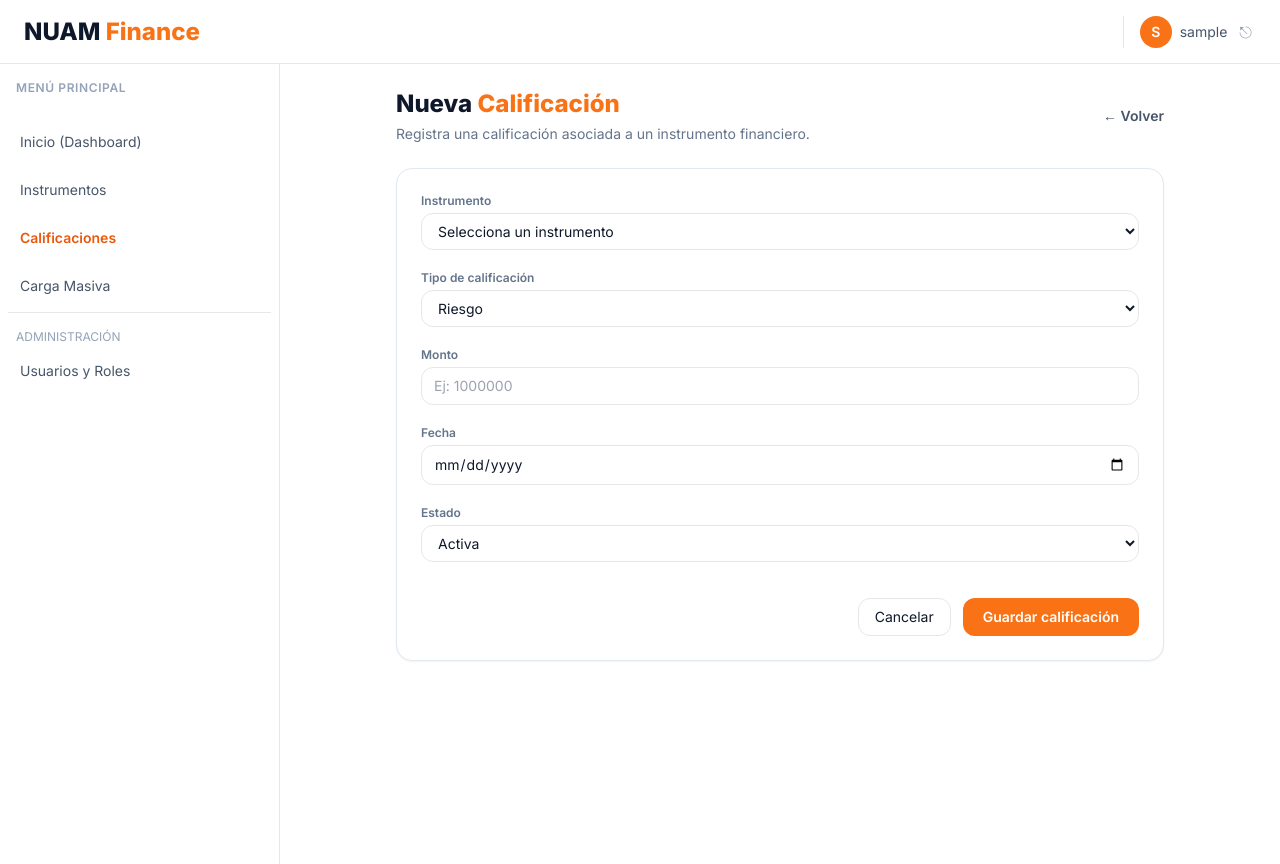
After one commit to Fran-Akron/nuam-project, a Django app: page /calificaciones/nueva/ in a window 1280 px wide. The commit adds this page. Run offline with Django 5.2, Linux system fonts and the light colour scheme; the visitor is signed in with stand-in values (Sample User, id 1); data that the repository does not hold is empty; some libraries are stand-ins or nearby versions.

Commit message:
calificaciones casi listas

```diff
--- /dev/null
+++ b/nuapp/templates/nuapp/calificacion_form.html
@@ -0,0 +1,108 @@
+{% extends "nuapp/base.html" %}
+{% block content %}
+
+<div class="max-w-3xl mx-auto">
+
+  <!-- HEADER -->
+  <div class="flex items-center justify-between mb-6">
+    <div>
+      <h1 class="text-2xl font-extrabold text-slate-900">
+        Nueva <span class="text-orange-500">Calificación</span>
+      </h1>
+      <p class="text-sm text-slate-500 mt-1">
+        Registra una calificación asociada a un instrumento financiero.
+      </p>
+    </div>
+
+    <a href="{% url 'calificaciones' %}"
+       class="text-sm font-semibold text-slate-600 hover:text-slate-900">
+      ← Volver
+    </a>
+  </div>
+
+  <!-- FORM -->
+  <div class="bg-white border border-slate-200 rounded-2xl shadow-sm p-6">
+
+    <form method="post" class="grid grid-cols-1 gap-5">
+      {% csrf_token %}
+
+      <!-- Instrumento -->
+      <div>
+        <label class="block text-xs font-semibold text-slate-500 mb-1">
+          Instrumento
+        </label>
+        <select name="instrumento" required
+          class="w-full rounded-xl border px-3 py-2 text-sm bg-white">
+          <option value="">Selecciona un instrumento</option>
+          {% for instrumento in instrumentos %}
+            <option value="{{ instrumento.id }}">
+              {{ instrumento.codigo }} – {{ instrumento.nombre }}
+            </option>
+          {% endfor %}
+        </select>
+      </div>
+
+      <!-- Tipo -->
+      <div>
+        <label class="block text-xs font-semibold text-slate-500 mb-1">
+          Tipo de calificación
+        </label>
+        <select name="tipo" required
+          class="w-full rounded-xl border px-3 py-2 text-sm bg-white">
+          {% for key, label in tipos %}
+            <option value="{{ key }}">{{ label }}</option>
+          {% endfor %}
+        </select>
+      </div>
+
+      <!-- Monto -->
+      <div>
+        <label class="block text-xs font-semibold text-slate-500 mb-1">
+          Monto
+        </label>
+        <input type="number" step="0.01" name="monto"
+          class="w-full rounded-xl border px-3 py-2 text-sm"
+          placeholder="Ej: 1000000">
+      </div>
+
+      <!-- Fecha -->
+      <div>
+        <label class="block text-xs font-semibold text-slate-500 mb-1">
+          Fecha
+        </label>
+        <input type="date" name="fecha" required
+          class="w-full rounded-xl border px-3 py-2 text-sm">
+      </div>
+
+      <!-- Estado -->
+      <div>
+        <label class="block text-xs font-semibold text-slate-500 mb-1">
+          Estado
+        </label>
+        <select name="estado"
+          class="w-full rounded-xl border px-3 py-2 text-sm bg-white">
+          {% for key, label in estados %}
+            <option value="{{ key }}">{{ label }}</option>
+          {% endfor %}
+        </select>
+      </div>
+
+      <!-- BOTONES -->
+      <div class="flex justify-end gap-3 pt-4">
+        <a href="{% url 'calificaciones' %}"
+           class="rounded-xl px-4 py-2 text-sm border">
+          Cancelar
+        </a>
+        <button type="submit"
+          class="rounded-xl px-5 py-2 text-sm font-semibold bg-orange-500 text-white hover:bg-orange-600">
+          Guardar calificación
+        </button>
+      </div>
+
+    </form>
+
+  </div>
+
+</div>
+
+{% endblock %}
--- a/nuapp/urls.py
+++ b/nuapp/urls.py
@@ -21,6 +21,13 @@ urlpatterns = [
 
     # CALIFICACIONES
     path("calificaciones/", views.calificaciones_view, name="calificaciones"),
+    path("calificaciones/nueva/", views.calificacion_form_view, name="calificacion_nueva"),
+    path(
+    "calificaciones/eliminar/<int:calificacion_id>/",
+    views.calificacion_eliminar_view,
+    name="calificacion_eliminar"
+),
+
 
     # CARGA MASIVA
     path("carga-masiva/", views.carga_masiva_view, name="carga_masiva"),
--- a/nuapp/views.py
+++ b/nuapp/views.py
@@ -197,7 +197,11 @@ def instrumento_eliminar_view(request, instrumento_id):
 # =========================================================
 @login_required
 def calificaciones_view(request):
-    calificaciones = Calificacion.objects.select_related("instrumento").all()
+    calificaciones = (
+        Calificacion.objects
+        .select_related("instrumento")
+        .order_by("-fecha")
+    )
 
     contexto = {
         "active_page": "calificaciones",
@@ -205,6 +209,40 @@ def calificaciones_view(request):
     }
 
     return render(request, "nuapp/calificaciones.html", contexto)
+
+@login_required
+def calificacion_form_view(request):
+    instrumentos = Instrumento.objects.all().order_by("codigo")
+
+    if request.method == "POST":
+        instrumento_id = request.POST.get("instrumento")
+        tipo = request.POST.get("tipo")
+        monto = request.POST.get("monto") or None
+        fecha = request.POST.get("fecha")
+        estado = request.POST.get("estado")
+
+        instrumento = get_object_or_404(Instrumento, id=instrumento_id)
+
+        Calificacion.objects.create(
+            instrumento=instrumento,
+            tipo=tipo,
+            monto=monto,
+            fecha=fecha,
+            estado=estado
+        )
+
+        return redirect("calificaciones")
+
+    contexto = {
+        "active_page": "calificaciones",
+        "instrumentos": instrumentos,
+        "tipos": Calificacion.TIPO_CHOICES,
+        "estados": Calificacion.ESTADO_CHOICES,
+    }
+
+    return render(request, "nuapp/calificacion_form.html", contexto)
+
+
 
 
 # =========================================================
@@ -253,3 +291,54 @@ def admin_usuarios_view(request):
         "updated_at": timezone.localtime().strftime("%d-%m-%Y %H:%M"),
     }
     return render(request, "nuapp/admin.html", contexto)
+
+
+# =========================================================
+#   CALIFICACIONES (CREAR)
+# =========================================================
+@login_required
+def calificacion_form_view(request):
+    instrumentos = Instrumento.objects.all().order_by("codigo")
+
+    if request.method == "POST":
+        instrumento_id = request.POST.get("instrumento")
+        tipo = request.POST.get("tipo")
+        estado = request.POST.get("estado")
+        fecha = request.POST.get("fecha")
+        monto = request.POST.get("monto") or None
+
+        instrumento = get_object_or_404(Instrumento, id=instrumento_id)
+
+        Calificacion.objects.create(
+            instrumento=instrumento,
+            tipo=tipo,
+            estado=estado,
+            fecha=fecha,
+            monto=monto
+        )
+
+        return redirect("calificaciones")
+
+    contexto = {
+        "active_page": "calificaciones",
+        "instrumentos": instrumentos,
+        "tipos": Calificacion.TIPO_CHOICES,
+        "estados": Calificacion.ESTADO_CHOICES,
+    }
+
+    return render(request, "nuapp/calificacion_form.html", contexto)
+
+
+# =========================================================
+#   CALIFICACIONES (ELIMINAR)
+# =========================================================
+@login_required
+def calificacion_eliminar_view(request, calificacion_id):
+    calificacion = get_object_or_404(Calificacion, id=calificacion_id)
+
+    if request.method == "POST":
+        calificacion.delete()
+        return redirect("calificaciones")
+
+    # si alguien entra por GET, redirigimos igual
+    return redirect("calificaciones")
```
Also changed, not shown: nuapp/templates/nuapp/calificaciones.html (+70 -85 lines).
